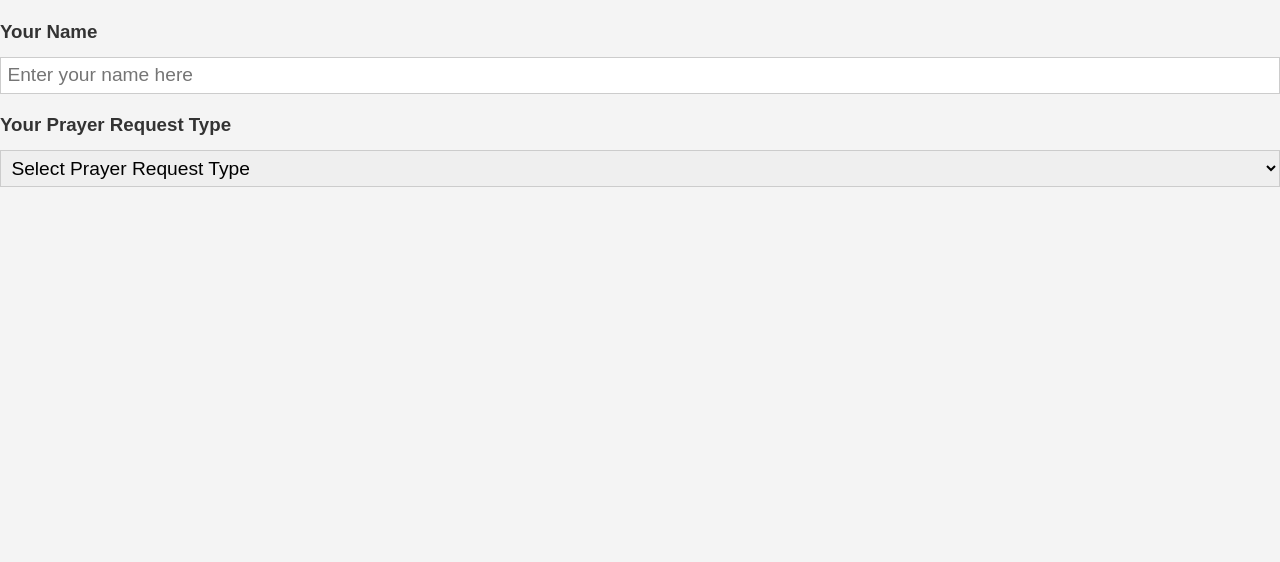
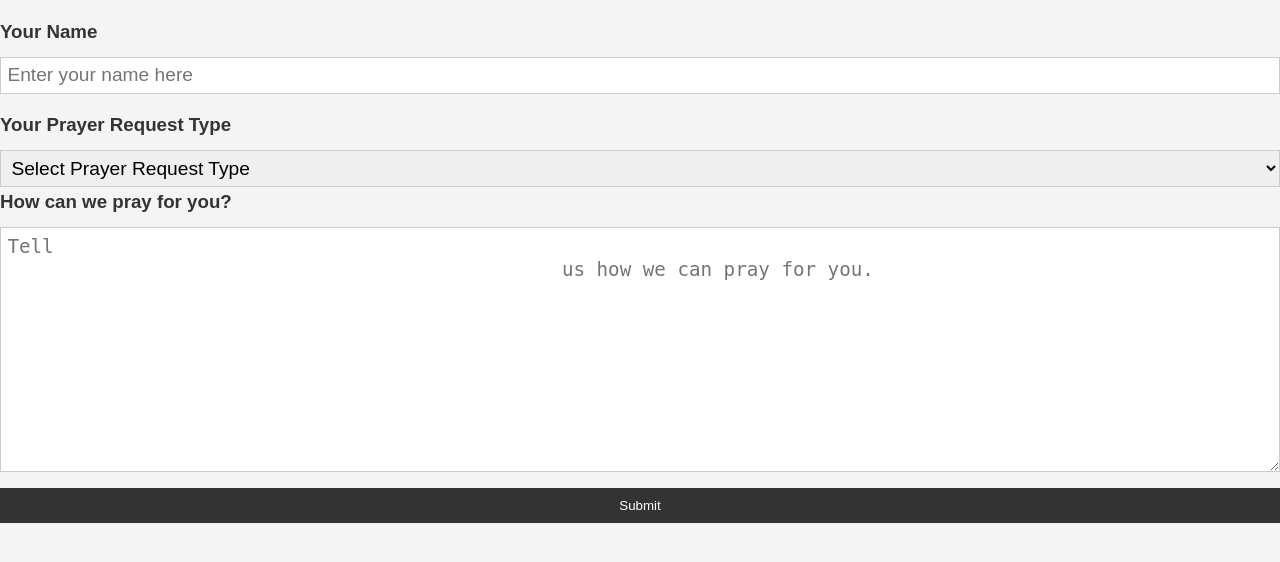
Before and after one commit to elktonchurch/prayer-request-app, a Python web app: template templates/index.html in a window 1280 px wide. Shown: the part 144-706 px from the top of the page. Run offline with Jinja, Linux system fonts and the light colour scheme; the template is opened without the code that fills it, so the values that code supplies are empty.

Commit message:
Adds a <textarea> element and a submit button to the form

```diff
--- a/templates/index.html
+++ b/templates/index.html
@@ -35,6 +35,19 @@
 						>
 						<option value="Grieving">Grieving</option>
 					</select>
+					<div class="form">
+						<h3>How can we pray for you?</h3>
+						<!-- "request" = "comments" -->
+						<textarea
+							name="request"
+							id=""
+							cols="30"
+							rows="10"
+							placeholder="Tell
+						us how we can pray for you."
+						></textarea>
+					</div>
+					<input type="submit" value="Submit" class="btn" />
 				</div>
 			</form>
 		</div>
```
